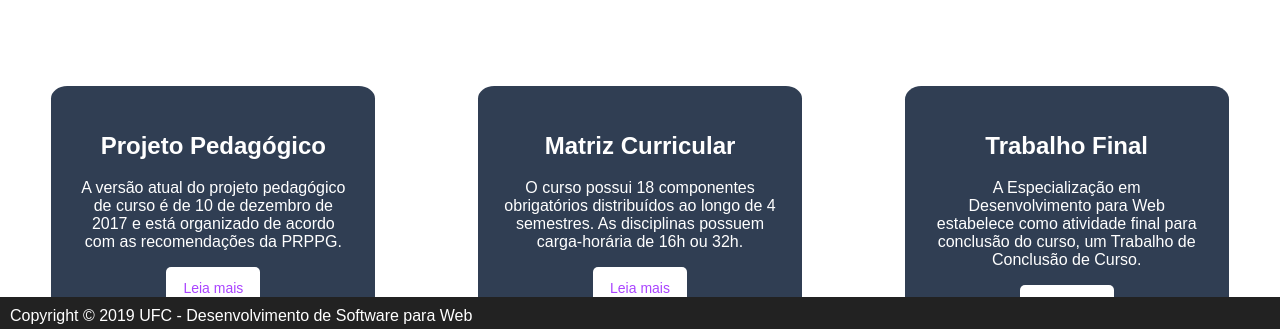
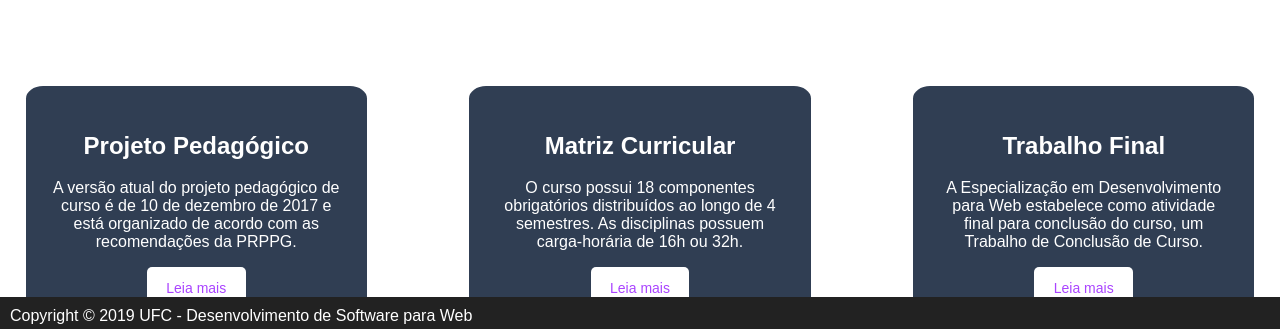
Before and after one commit to MatheusSC23/Desenvolvimento-Web, a plain HTML site: page css/index.html in a window 1280 px wide. Shown: the part 465-794 px from the top of the page. Drawn offline with Linux system fonts and the light colour scheme.

Commit message:
alterações

```diff
--- a/css/css/style.css
+++ b/css/css/style.css
@@ -92,6 +92,14 @@ img.banner{
 	padding: 2%;
 }
 
+.secoes:first-child {
+	margin-left: 2%;
+}
+
+.secoes:last-child {
+	margin-right: 2%;
+}
+
 a{
 	text-decoration: none;
 }
@@ -110,11 +118,12 @@ a{
 }
 
 .texto{
-	margin-top: 10%;
+	margin-top: 15%;
 	margin-left: 2%;
 }
 
 .titulo{
+
 	padding-top: 10%;
 	border-bottom: 4px solid #FF9224;
 	position:relative;
```
